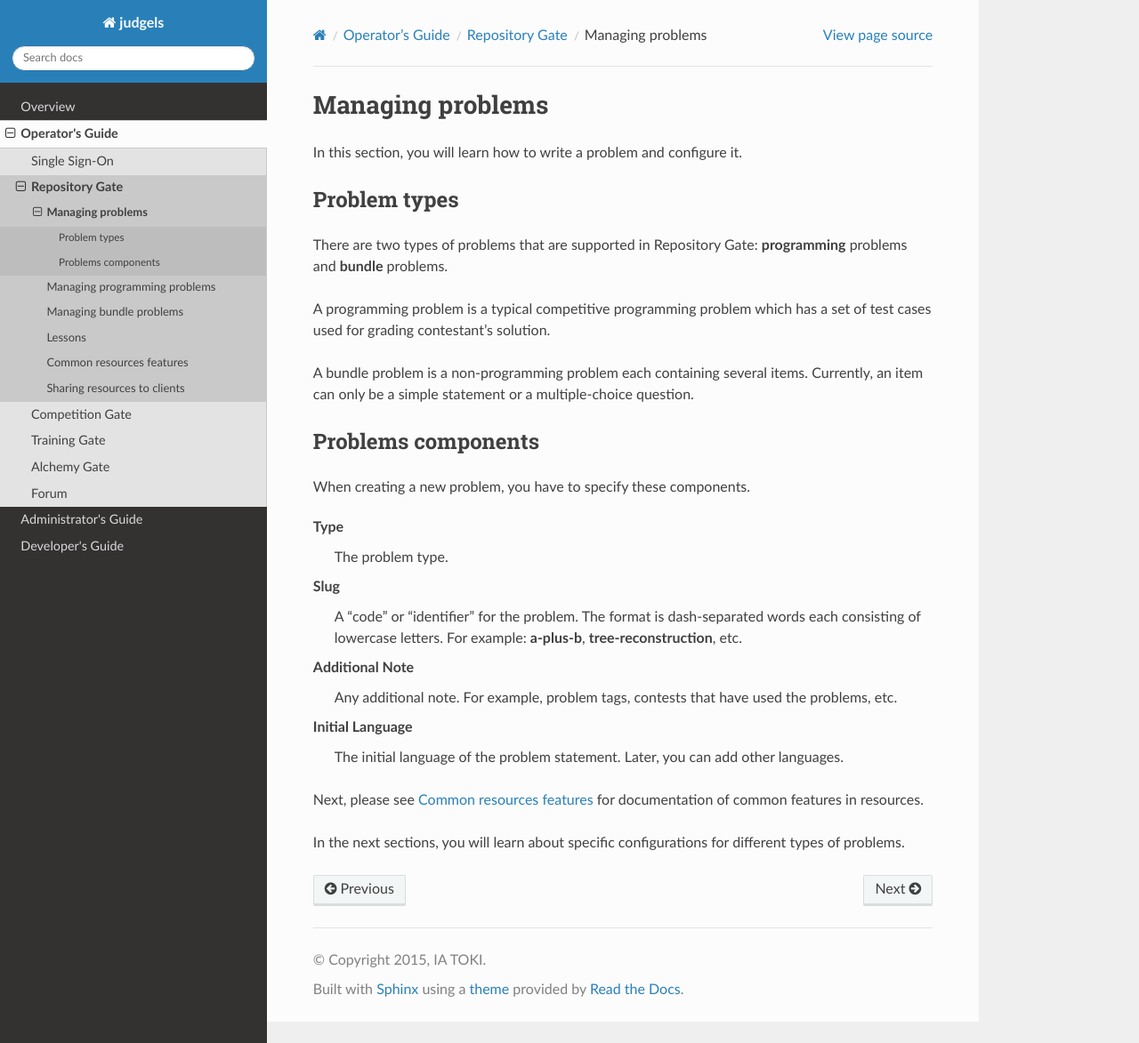
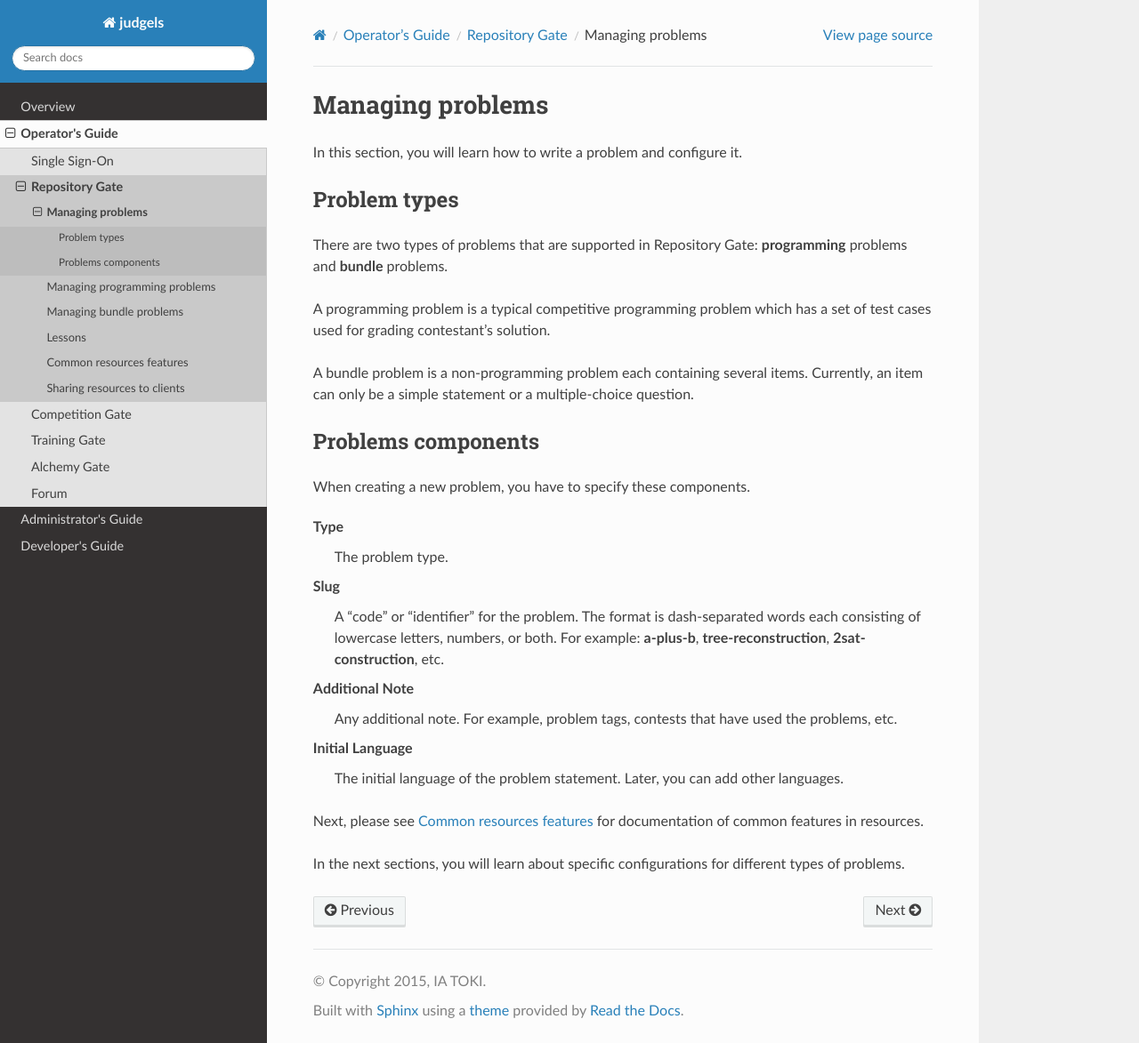
Before and after one commit to judgels/judgels, a Sphinx documentation site: the page built from docs/operator/sandalphon/problem.rst, in a window 1280 px wide and 1173 px high. Shown: the whole window at 89% size. Built offline with Sphinx 7.4.7 and the Read the Docs theme 2.0.0, drawn with Linux system fonts in a browser that asks for light colours; formulas are drawn with MathJax 3.

Commit message:
Change doc to allow number in problem slug (#64)

```diff
--- a/docs/operator/sandalphon/problem.rst
+++ b/docs/operator/sandalphon/problem.rst
@@ -21,7 +21,7 @@ Type
    The problem type.
 
 Slug
-   A "code" or "identifier" for the problem. The format is dash-separated words each consisting of lowercase letters. For example: **a-plus-b**, **tree-reconstruction**, etc.
+   A "code" or "identifier" for the problem. The format is dash-separated words each consisting of lowercase letters, numbers, or both. For example: **a-plus-b**, **tree-reconstruction**, **2sat-construction**, etc.
 
 Additional Note
    Any additional note. For example, problem tags, contests that have used the problems, etc.
```
